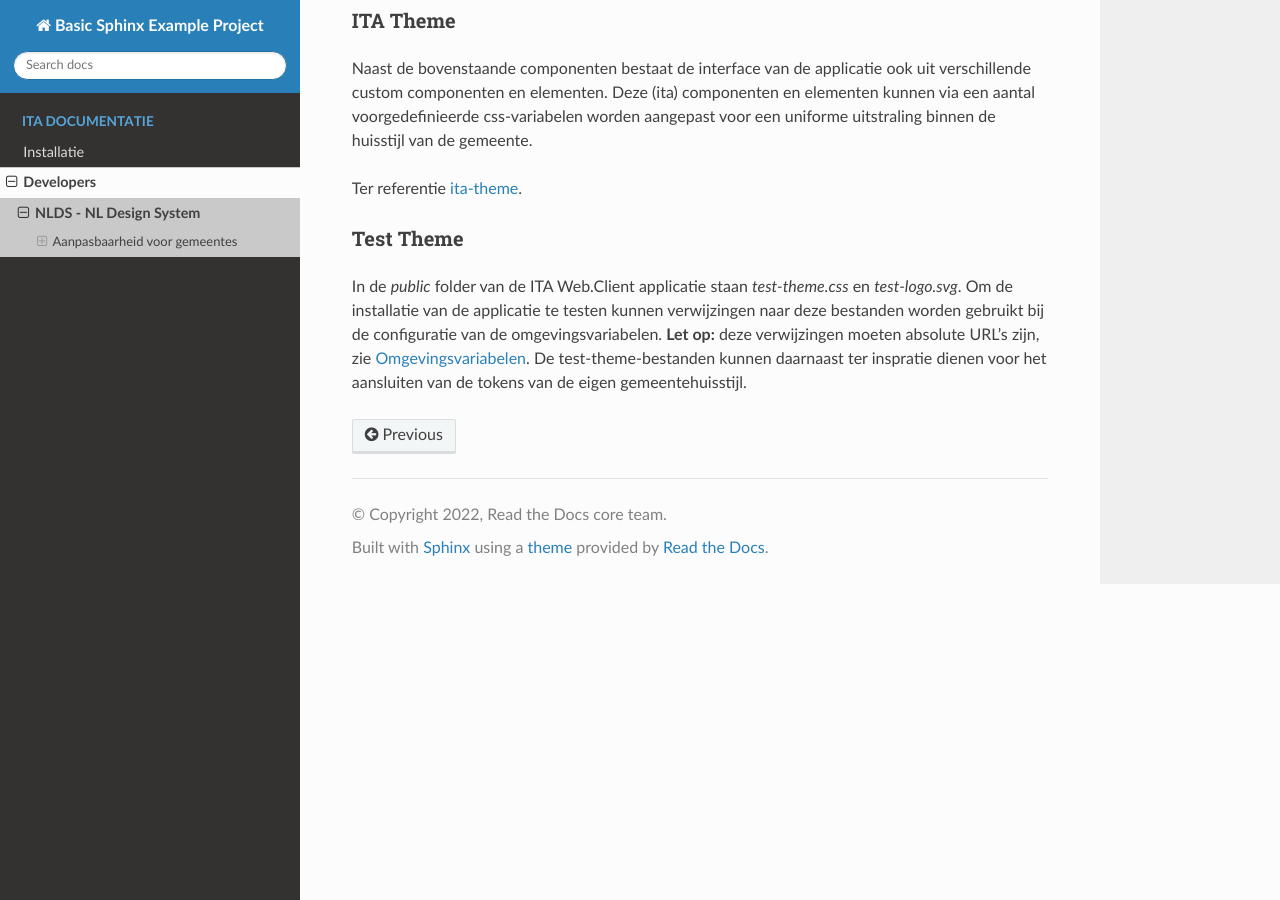
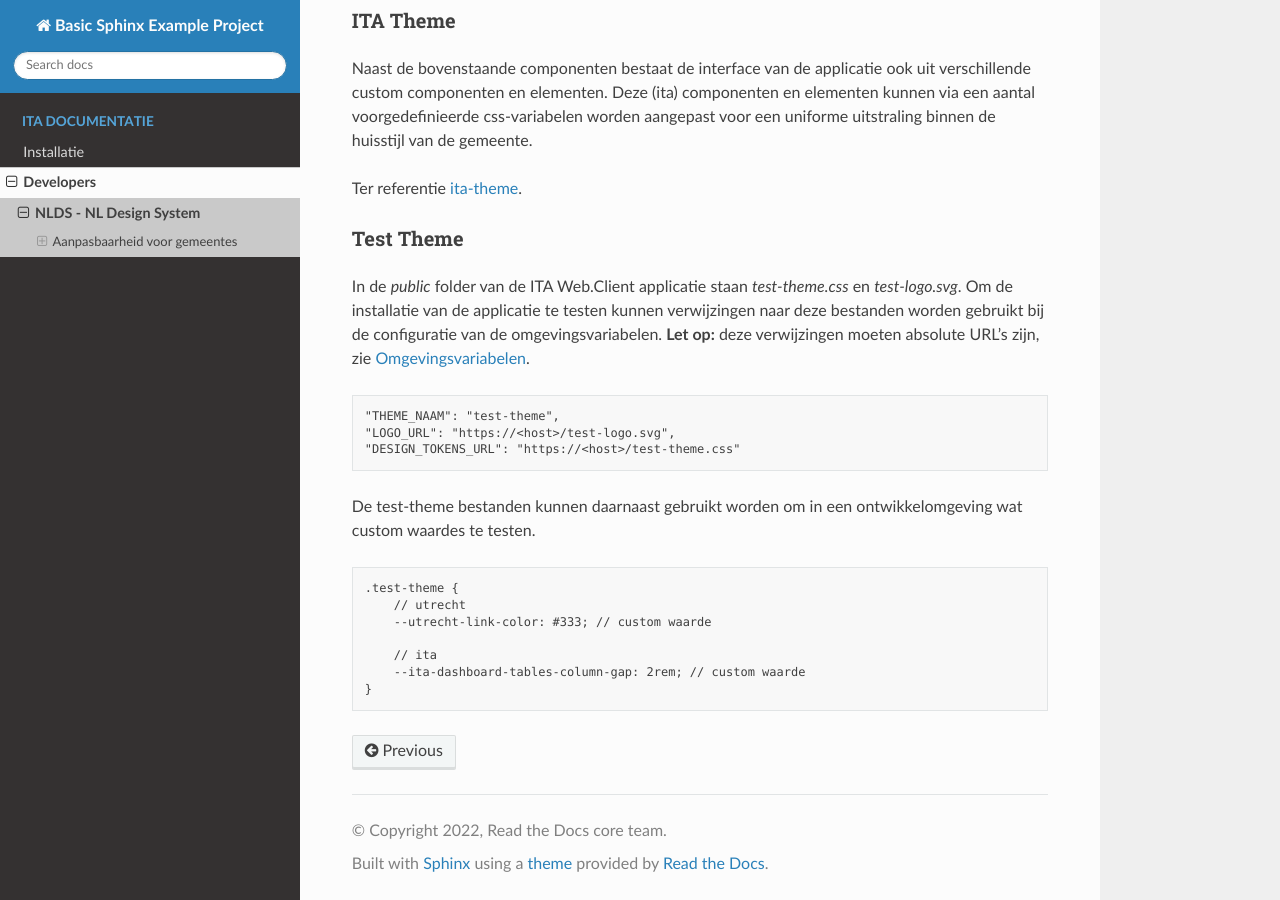
Before and after one commit to Interne-Taak-Afhandeling/.github, a Sphinx documentation site: the page built from docs/developers/nlds.rst, in a window 1280 px wide and 900 px high, scrolled down 669 px. Built offline with Sphinx 7.4.7 and the Read the Docs theme 3.1.0, drawn with Linux system fonts in a browser that asks for light colours; pages that are not in the unit, such as notebooks, are missing from menus.

Commit message:
code blocks

```diff
--- a/docs/developers/nlds.rst
+++ b/docs/developers/nlds.rst
@@ -77,4 +77,23 @@ Ter referentie `ita-theme <./InterneTaakAfhandeling.Web.Client/src/assets/_mixin
 Test Theme
 ----------
 
-In de `public` folder van de ITA Web.Client applicatie staan `test-theme.css` en `test-logo.svg`. Om de installatie van de applicatie te testen kunnen verwijzingen naar deze bestanden worden gebruikt bij de configuratie van de omgevingsvariabelen. **Let op:** deze verwijzingen moeten absolute URL's zijn, zie :ref:`config_omgevingsvariabelen`. De test-theme-bestanden kunnen daarnaast ter inspratie dienen voor het aansluiten van de tokens van de eigen gemeentehuisstijl.
+In de `public` folder van de ITA Web.Client applicatie staan `test-theme.css` en `test-logo.svg`. Om de installatie van de applicatie te testen kunnen verwijzingen naar deze bestanden worden gebruikt bij de configuratie van de omgevingsvariabelen. **Let op:** deze verwijzingen moeten absolute URL's zijn, zie :ref:`config_omgevingsvariabelen`.
+
+.. code-block:: none
+
+    "THEME_NAAM": "test-theme",
+    "LOGO_URL": "https://<host>/test-logo.svg",
+    "DESIGN_TOKENS_URL": "https://<host>/test-theme.css"
+
+
+De test-theme bestanden kunnen daarnaast gebruikt worden om in een ontwikkelomgeving wat custom waardes te testen.
+
+.. code-block:: none
+
+    .test-theme {
+        // utrecht
+        --utrecht-link-color: #333; // custom waarde
+
+        // ita
+        --ita-dashboard-tables-column-gap: 2rem; // custom waarde
+    }
```
